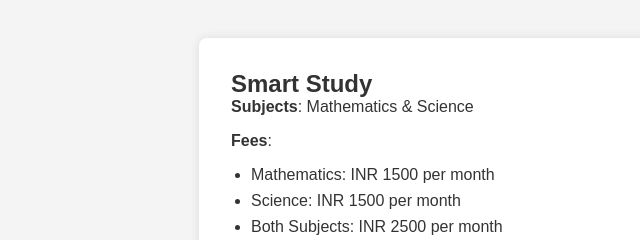
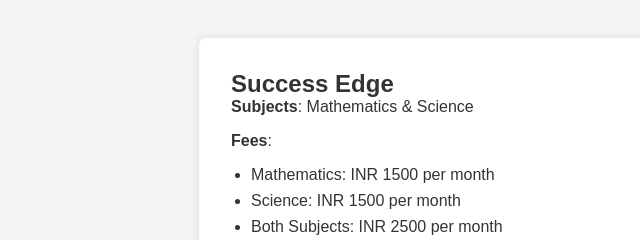
Before and after one commit to Anmol074/StudySmart, a plain HTML site: page index.html in a window 1280 px wide. Shown: the part 124-364 px from the top of the page, 9-649 px from the left. Drawn offline with Linux system fonts and the light colour scheme.

Commit message:
index.html

```diff
--- a/index.html
+++ b/index.html
@@ -13,7 +13,7 @@
     </header>
     <main>
         <section class="banner">
-            <h2>Smart Study</h2>
+            <h2>Success Edge</h2>
             <p><strong>Subjects</strong>: Mathematics & Science</p>
             <p><strong>Fees</strong>:</p>
             <ul>
```
